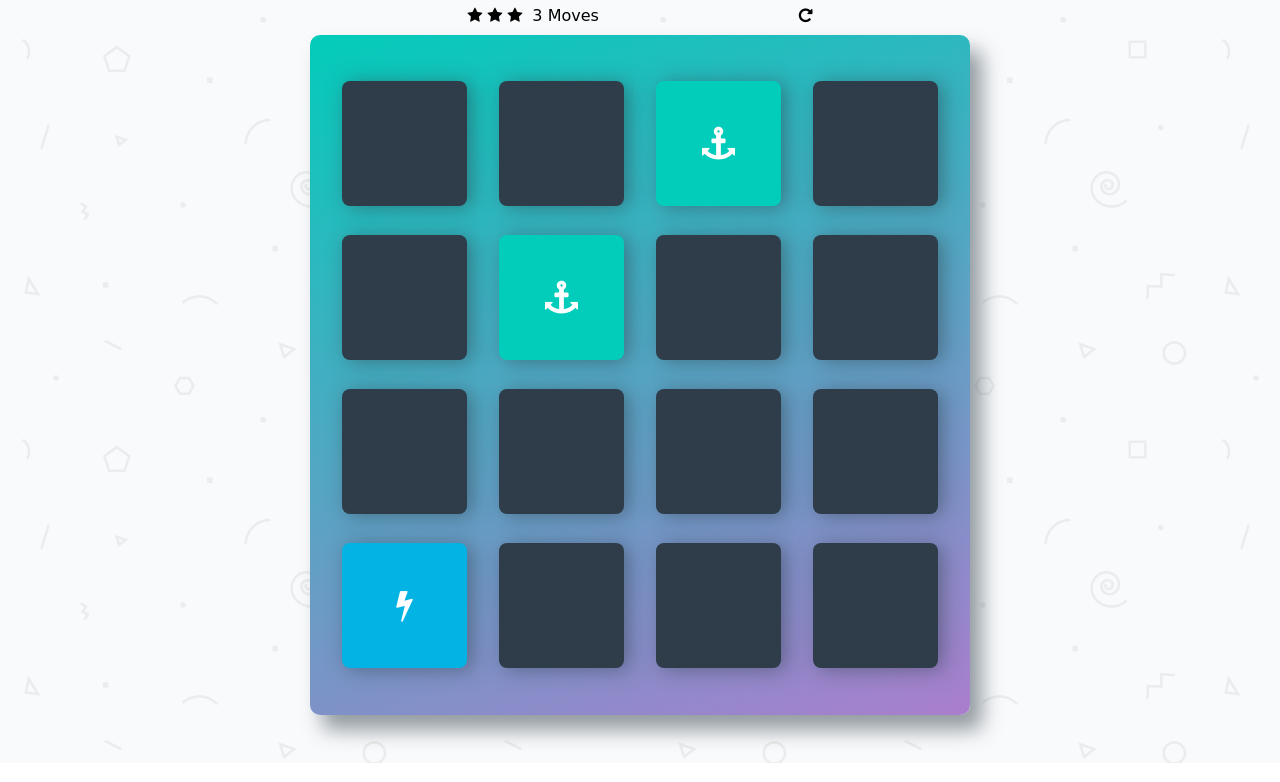
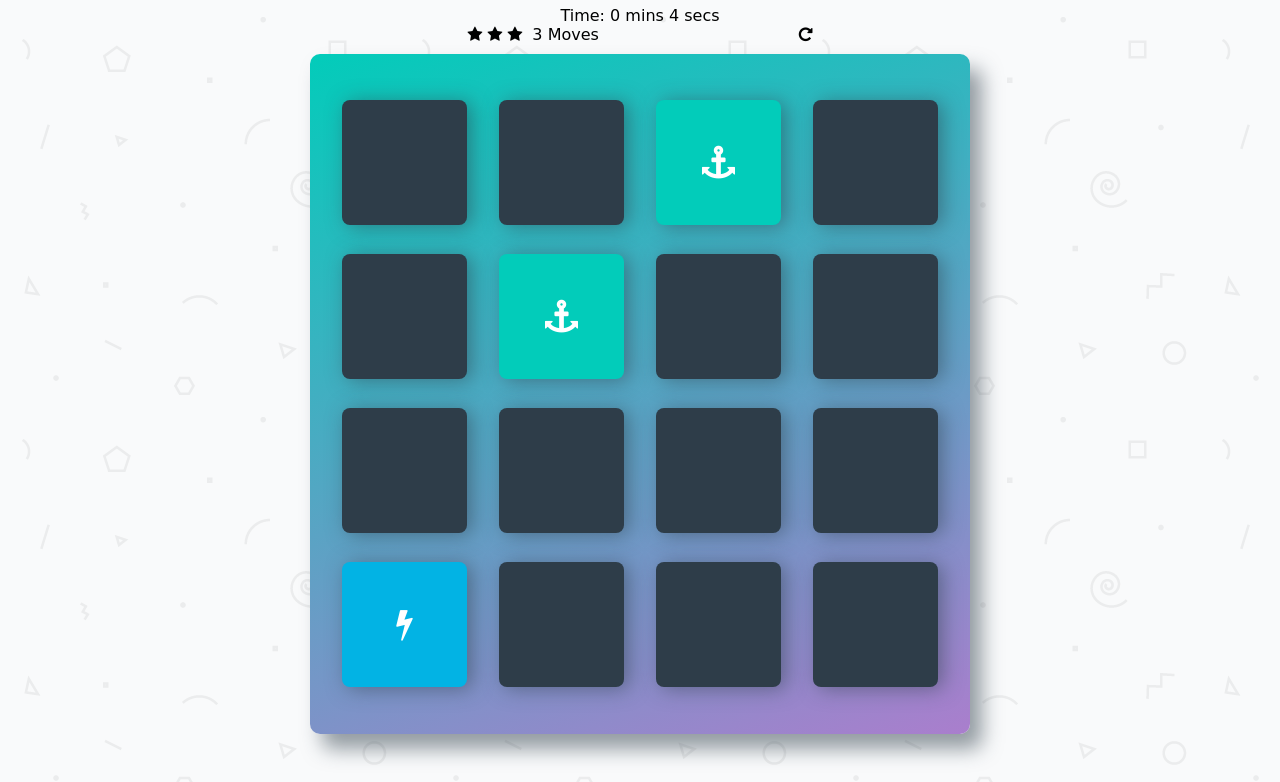
Before and after one commit to markartoster/memory-game, a plain HTML site: page index.html in a window 1280 px wide. Shown: the part 80-862 px from the top of the page. Drawn offline with nearby package versions, Linux system fonts and the light colour scheme; a web font is replaced by a local one.

Commit message:
fix time not updating in ui

```diff
--- a/index.html
+++ b/index.html
@@ -4,6 +4,7 @@
     <meta charset="utf-8">
     <title>Matching Game</title>
     <meta name="description" content="">
+    <meta name="viewport" content="width=device-width, initial-scale=1.0">
     <link rel="stylesheet prefetch" href="https://maxcdn.bootstrapcdn.com/font-awesome/4.6.1/css/font-awesome.min.css">
     <link rel="stylesheet prefetch" href="https://fonts.googleapis.com/css?family=Coda">
     <link rel="stylesheet" href="css/app.css">
@@ -14,14 +15,15 @@
         <header>
             <h1>Matching Game</h1>
         </header>
-
+        <section class="time-panel">
+          <span id="time">Time: </span>
+        </section>
         <section class="score-panel">
         	<ul class="stars">
         		<li><i class="fa fa-star"></i></li>
         		<li><i class="fa fa-star"></i></li>
         		<li><i class="fa fa-star"></i></li>
         	</ul>
-          <span class="time"></span>
         	<span class="moves">3</span> Moves
 
             <div class="restart">
--- a/js/app.js
+++ b/js/app.js
@@ -17,12 +17,14 @@ let timeCounter = 0;
 let counter;
 
 //UI elements
-let gameTimeUI = $(".time");
+const gameTimeUI = document.querySelector("#time");
+console.log(gameTimeUI);
 
 //Manages timeflow and displays it on ui
 startTimeCounting = () => {
-  counter = setInterval(function() {
+  counter = setInterval(() => {
     gameTimeUI.innerHTML = "Time: " + min +" mins "+ sec + " secs";
+    console.log(gameTimeUI);
     timeCounter = "Time: " + min +" mins "+ sec + " secs";
     sec++;
       if(sec === 60) {
```
